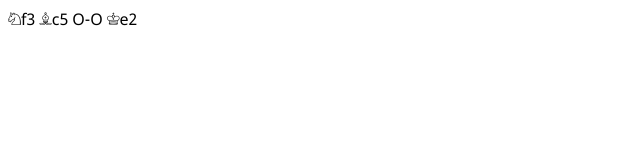
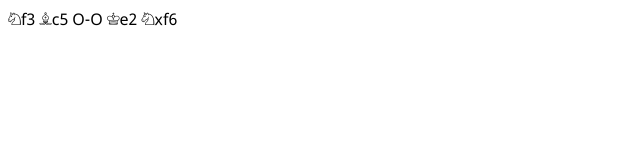
Before and after one commit to gregory133/Merida-Chess-Font, a plain HTML site: page index.html in a window 1280 px wide. Shown: the full height of the page, 0-640 px from the left. Drawn offline with Linux system fonts and the light colour scheme.

Commit message:
second attempt

```diff
--- a/index.html
+++ b/index.html
@@ -6,6 +6,6 @@
     <link rel="stylesheet" href="./style.css">
 </head>
 <body>
-    Nf3 Bc5 O-O Ke2
+    Nf3 Bc5 O-O Ke2 Nxf6
 </body>
 </html>
```
